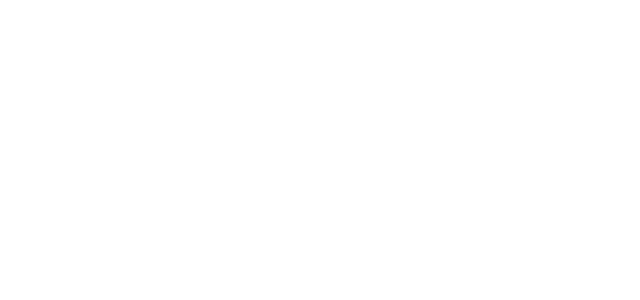
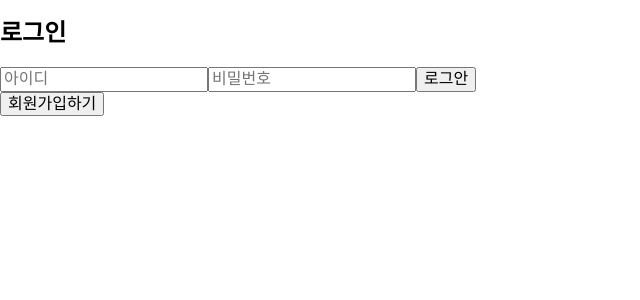
Before and after one commit to Hi-MZ/MunZil_Web, a React (Create React App) app: page /auth in a window 1280 px wide. Before the commit this address had no page. Shown: the top 300 px of the page, without its empty margins (0-640 px from the left). Built offline with nearby package versions, Linux system fonts and the light colour scheme.

Commit message:
ADD :: Auth
SignIN
SignUP

```diff
--- a/src/Router.js
+++ b/src/Router.js
@@ -1,5 +1,6 @@
 import React from "react";
 import { BrowserRouter, Routes, Route } from "react-router-dom";
+import Auth from "./layout/Auth";
 import Main from "./layout/Main";
 
 const Router = () => {
@@ -7,6 +8,7 @@
     <BrowserRouter>
       <Routes>
         <Route path="/" element={<Main />} />
+        <Route path="/auth" element={<Auth />} />
       </Routes>
     </BrowserRouter>
   );
--- /dev/null
+++ b/src/components/SignIn.jsx
@@ -0,0 +1,32 @@
+import React, { useState } from "react";
+
+const SignInBtn = ({ idValue, passwordValue }) => {
+  alert(idValue + "\n" + passwordValue);
+};
+
+const SignIn = () => {
+  const [idValue, setIdValue] = useState("");
+  const [passwordValue, setPasswordValue] = useState("");
+  return (
+    <>
+      <h2>로그인</h2>
+      <input
+        type="text"
+        placeholder="아이디"
+        value={idValue}
+        onChange={(e) => setIdValue(e.target.value)}
+      />
+      <input
+        type="password"
+        placeholder="비밀번호"
+        value={passwordValue}
+        onChange={(e) => setPasswordValue(e.target.value)}
+      />
+      <button onClick={() => SignInBtn({ idValue, passwordValue })}>
+        로그안
+      </button>
+    </>
+  );
+};
+
+export default SignIn;
--- /dev/null
+++ b/src/components/SignUp.jsx
@@ -0,0 +1,46 @@
+import React, { useState } from "react";
+
+const SignUpBtn = ({ idValue, passwordValue }) => {
+  alert(idValue + "\n" + passwordValue);
+};
+
+const SignIn = () => {
+  const [nickname, setNickname] = useState("");
+  const [idValue, setIdValue] = useState("");
+  const [passwordValue, setPasswordValue] = useState("");
+  const [passwordChValue, setPasswordChValue] = useState("");
+  return (
+    <>
+      <h2>회원가입</h2>
+      <input
+        type="text"
+        placeholder="닉네임"
+        value={nickname}
+        onChange={(e) => setNickname(e.target.value)}
+      />
+      <input
+        type="text"
+        placeholder="아이디"
+        value={idValue}
+        onChange={(e) => setIdValue(e.target.value)}
+      />
+      <input
+        type="password"
+        placeholder="비밀번호"
+        value={passwordValue}
+        onChange={(e) => setPasswordValue(e.target.value)}
+      />
+      <input
+        type="password"
+        placeholder="비밀번호확인"
+        value={passwordChValue}
+        onChange={(e) => setPasswordChValue(e.target.value)}
+      />
+      <button onClick={() => SignUpBtn({ idValue, passwordValue })}>
+        회원가입
+      </button>
+    </>
+  );
+};
+
+export default SignIn;
--- /dev/null
+++ b/src/layout/Auth.jsx
@@ -0,0 +1,19 @@
+import React, { useState } from "react";
+import SignIn from "../components/SignIn";
+import SignUp from "../components/SignUp";
+
+const Auth = () => {
+  const [isSignIn, setIsSignIn] = useState(true);
+  return (
+    <>
+      <div>{isSignIn ? <SignIn /> : <SignUp />}</div>
+      {isSignIn ? (
+        <button onClick={() => setIsSignIn(!isSignIn)}>회원가입하기</button>
+      ) : (
+        <button onClick={() => setIsSignIn(!isSignIn)}>로그인 하기</button>
+      )}
+    </>
+  );
+};
+
+export default Auth;
```
